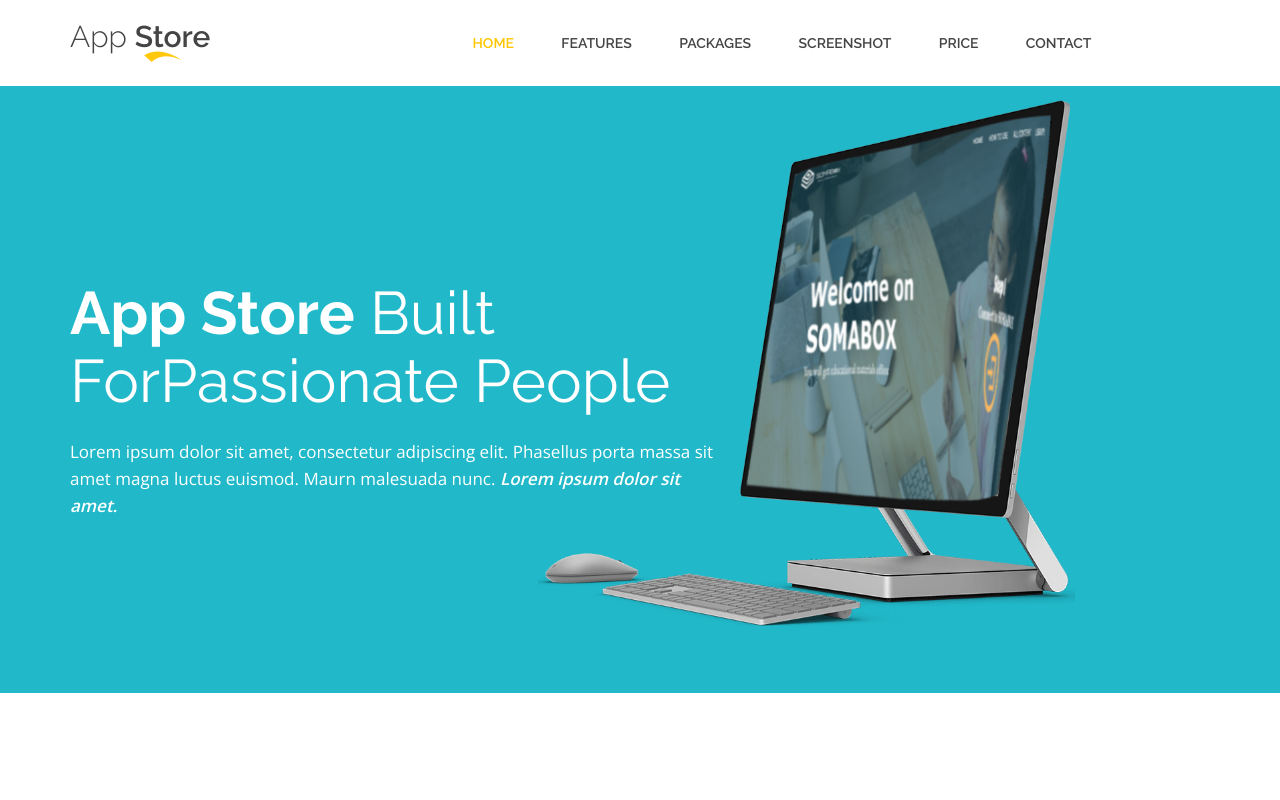
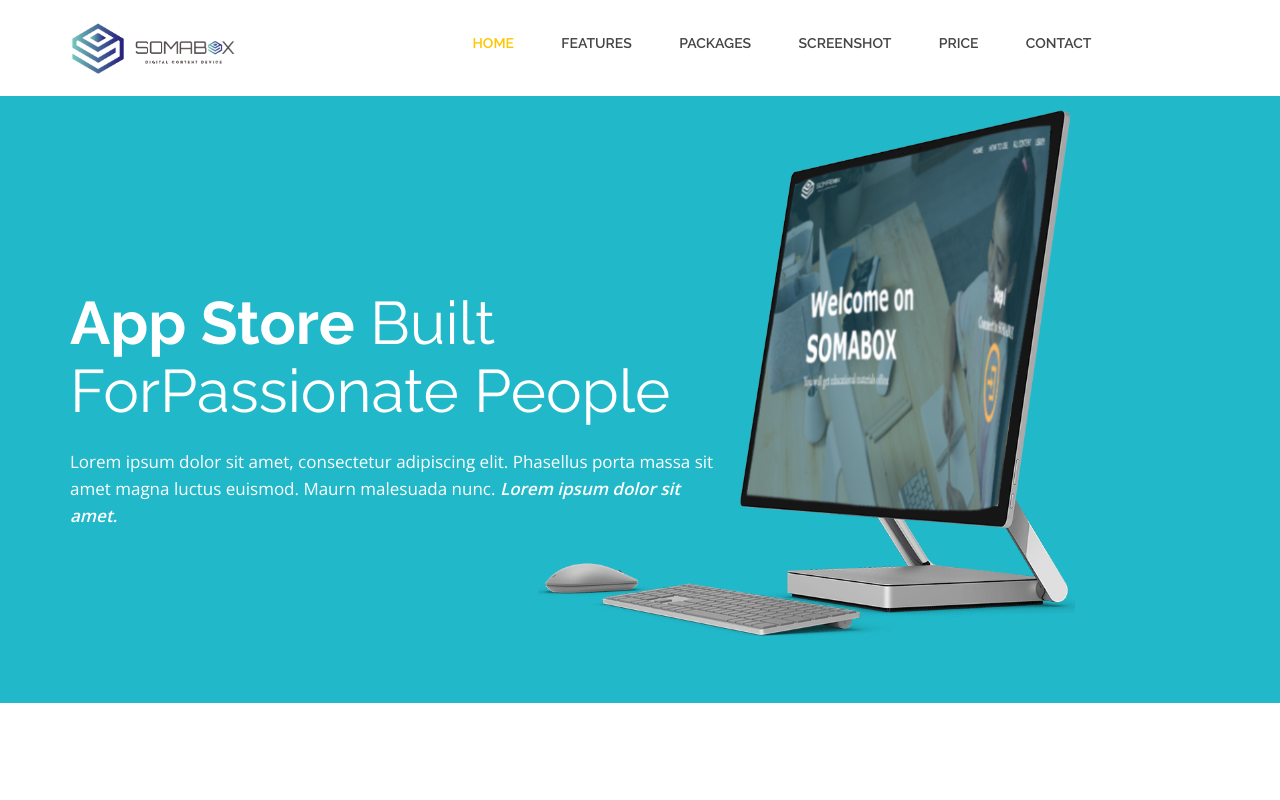
Before and after one commit to Nathan-cloud/Smx, a plain HTML site: page index.html in a window 1280 px wide. Shown: the top 800 px of the page. Drawn offline with nearby package versions, Linux system fonts and the light colour scheme; files whose address does not match are found by name.

Commit message:
Logo Added

```diff
--- a/index.html
+++ b/index.html
@@ -36,7 +36,7 @@
         <div class="row">
           <div class="col-md-2 col-xs-8">
             <div class="logo">
-              <a href="02_Home.html">App <span class="semibold">Store</span></a>
+              <img src="img/logo.png" alt="somabox-logo">
             </div>
           </div>
           <div class="col-md-9 hidden-sm hidden-xs">
```
